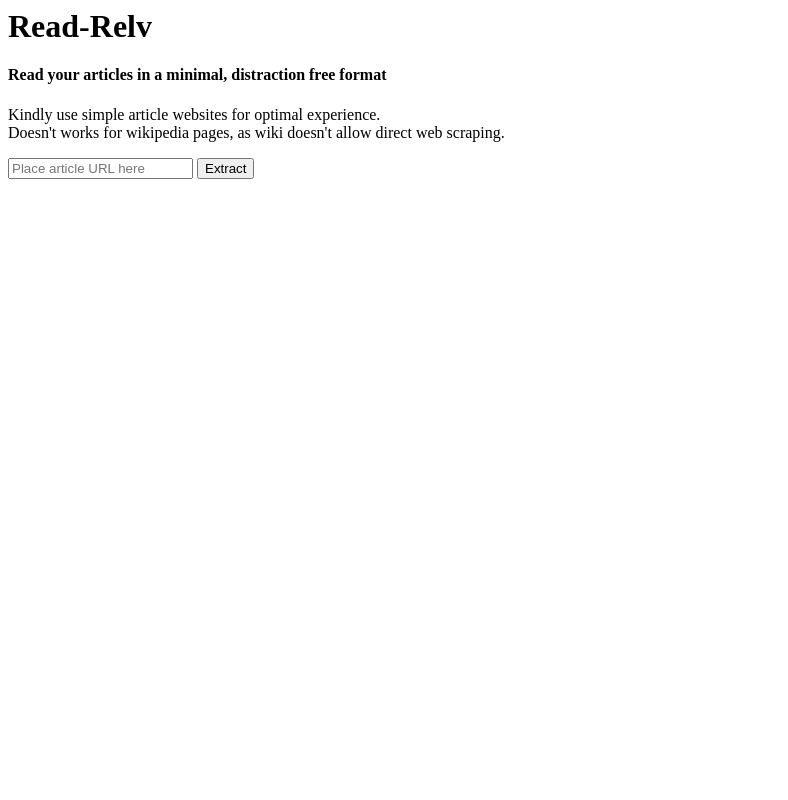
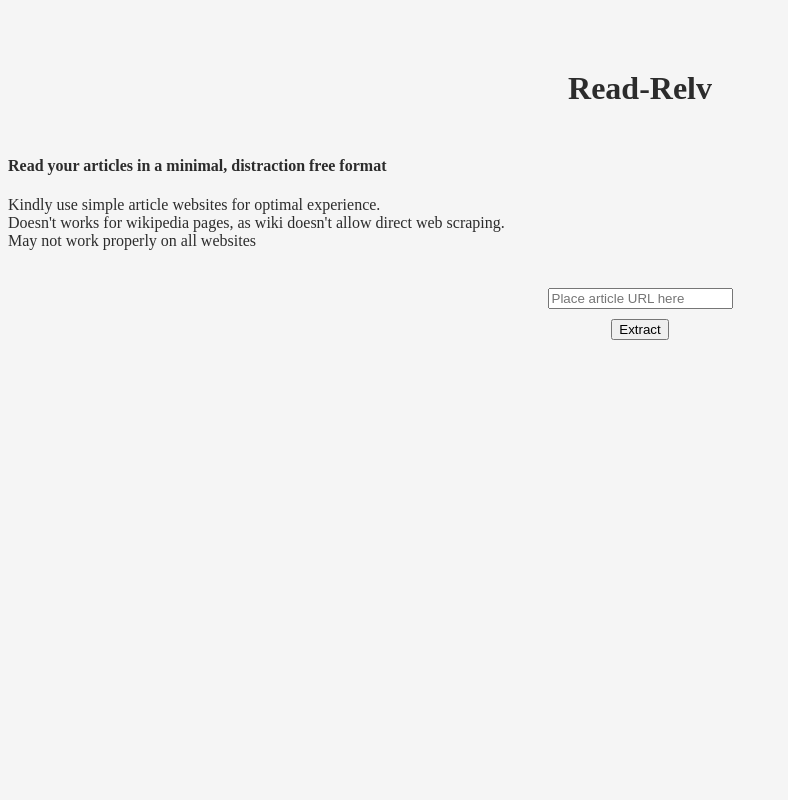
Before and after one commit to riteshsingh03-dot/Read_Relv, a Flask app: page / in a window 1280 px wide. Shown: the whole page, without its empty margins (0-788 px from the left). Run offline with Flask 3, Linux system fonts and the light colour scheme.

Commit message:
Did Styling and Completed Initial Phase of the project

```diff
--- /dev/null
+++ b/static/style1.css
@@ -0,0 +1,53 @@
+h1
+{
+text-align : center;
+margin-top : 70px;
+margin-bottom : 50px;
+}
+
+body
+{
+background-color : #f5f5f5;
+color : #2c2c2c;
+overflow-wrap : break-word;
+word-wrap : break-word;
+white-space : normal;
+}
+
+form
+{
+text-align : center;
+margin-top : 20px;
+}
+
+button
+{
+    margin-top : 10px;
+}
+
+.container
+{
+    display : felx;
+    flex-direction : column;
+    justify-content : flex-start;
+    width : 100%;
+    min-height : 100vh;
+    box-sizing : border-box;
+    padding : 20px;
+}
+
+.content
+{
+    flex : 1;
+    max-width : 8px;
+    width : 100%;
+}
+
+*
+{
+    box-sizing : border-box;
+    max-width : 100%;
+    overflow-wrap : break-word;
+    word-wrap : break-word;
+    white-space : normal;
+}
--- a/templates/index.html
+++ b/templates/index.html
@@ -2,18 +2,21 @@
 <html>
     <head>
         <title>Read-Relv</title>
-        <link rel = "stylesheet" href = "{{ url_for('static', filename = 'style.css') }}">
+        <link rel = "stylesheet" href = "{{ url_for('static', filename = 'style1.css') }}">
     </head>
     <body>
         <h1>Read-Relv</h1>
         <h4>Read your articles in a minimal, distraction free format</h4>
         <p>
             Kindly use simple article websites for optimal experience.<br>
-            Doesn't works for wikipedia pages, as wiki doesn't allow direct web scraping.
+            Doesn't works for wikipedia pages, as wiki doesn't allow direct web scraping.<br>
+            May not work properly on all websites<br><br>
         </p>
 
         <form method = "POST" action = "/extract">
             <input type = "text" name = "url" placeholder = "Place article URL here">
+
+            <br>
 
         <button type = "submit">
             Extract
--- a/templates/read.html
+++ b/templates/read.html
@@ -3,10 +3,11 @@
 
 <head>
     <title>Read-Relv</title>
+    <link rel = "stylesheet" href = "{{ url_for('static', filename = 'style2.css') }}">
 </head>
 
 <body>
-    <h1>Read-Relv</h1>
+    <h1><b>Read-Relv<b></h1>
     <p><b>Reading:</b> {{ website }}</p>
 
     <div>
```
Also changed, not shown: static/style2.css (added, +50 -0 lines), README.md, static/style.css (deleted).
